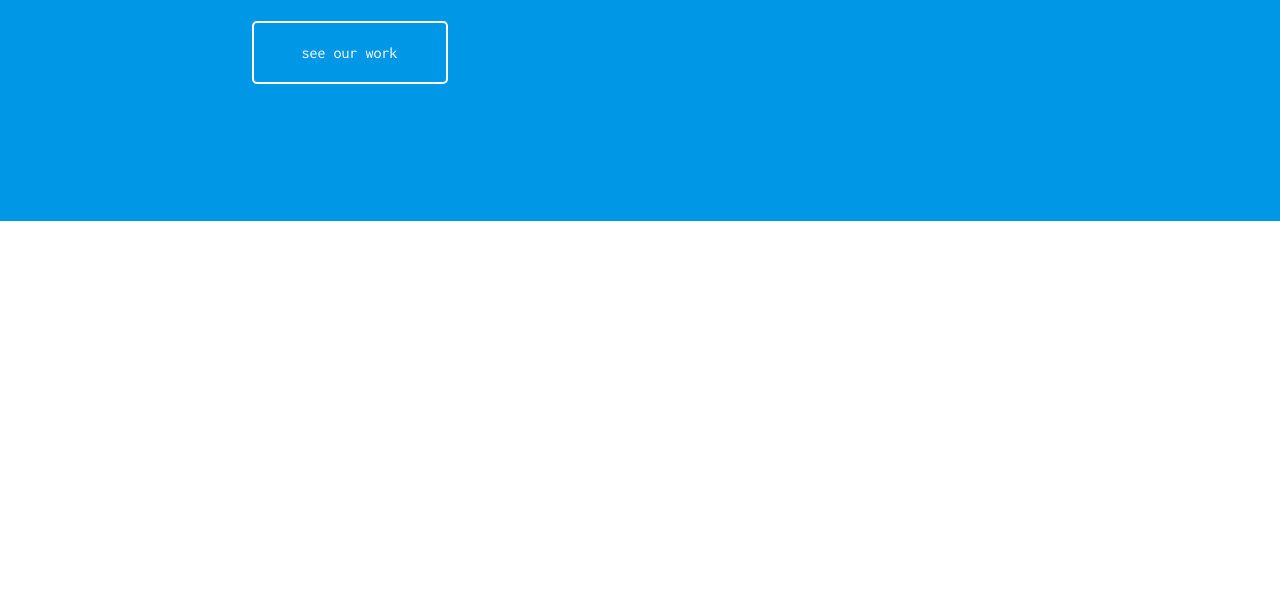
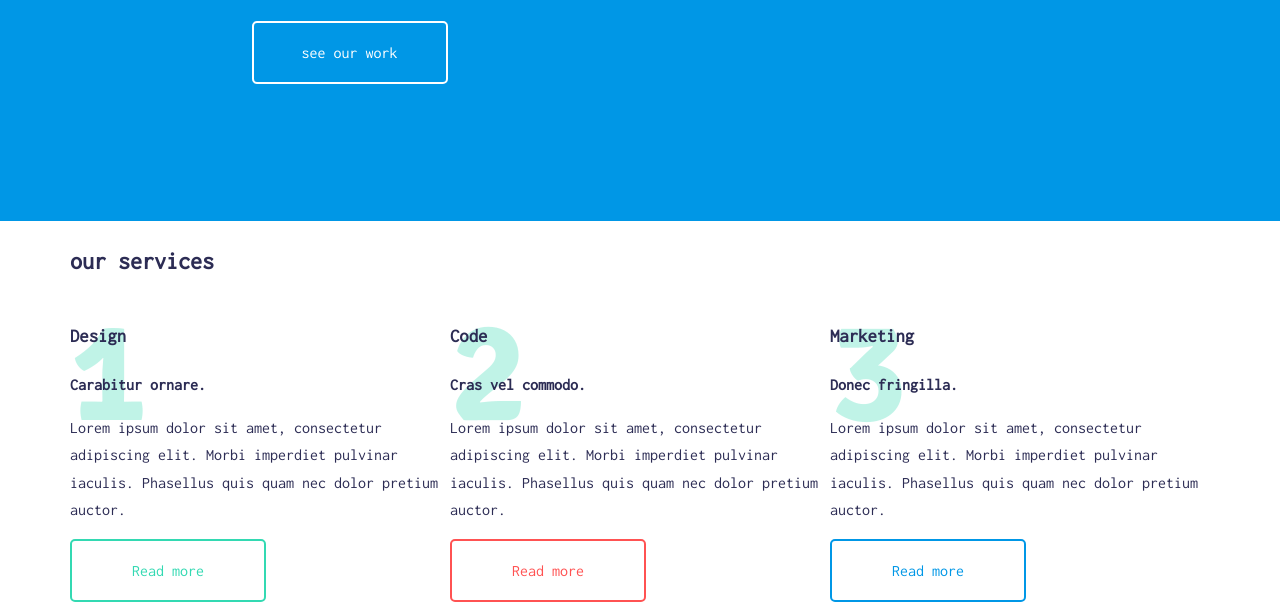
Before and after one commit to ManuLisek/scss-rwd-training, a website: page index.html in a window 1280 px wide. Shown: the part 330-932 px from the top of the page. Before the commit the page ends 800 px from the top, so only its background shows below. Drawn offline with Linux system fonts and the light colour scheme.

Commit message:
Add section our service

```diff
--- a/index.html
+++ b/index.html
@@ -38,5 +38,33 @@
           <a href="#" class="btn btn-one">see our work</a>
         </div>
       </header>
+      <section class="our-services">
+        <div class="container">
+          <h2 class="section-title">our services</h2>
+          <div class="wrapper">
+            <div class="box">
+              <h3 class="section-subtitle">Design</h3>
+              <div class="number">1</div>
+              <p class="bold-paragraph">Carabitur ornare.</p>
+              <p>Lorem ipsum dolor sit amet, consectetur adipiscing elit. Morbi imperdiet pulvinar iaculis. Phasellus quis quam nec dolor pretium auctor.</p>
+              <a href="#" class="btn btn-two">Read more</a>
+          </div>
+          <div class="box">
+              <h3 class="section-subtitle">Code</h3>
+              <div class="number">2</div>
+              <p class="bold-paragraph">Cras vel commodo.</p>
+              <p>Lorem ipsum dolor sit amet, consectetur adipiscing elit. Morbi imperdiet pulvinar iaculis. Phasellus quis quam nec dolor pretium auctor.</p>
+              <a href="#" class="btn btn-three">Read more</a>
+          </div>
+          <div class="box">
+              <h3 class="section-subtitle">Marketing</h3>
+              <div class="number">3</div>
+              <p class="bold-paragraph">Donec fringilla.</p>
+              <p>Lorem ipsum dolor sit amet, consectetur adipiscing elit. Morbi imperdiet pulvinar iaculis. Phasellus quis quam nec dolor pretium auctor.</p>
+              <a href="#" class="btn btn-four">Read more</a>
+          </div>
+          </div>
+        </div>
+      </section>
   </body>
 </html>
--- a/sass/style.scss
+++ b/sass/style.scss
@@ -145,3 +145,60 @@ a:hover {
 .page-title span {
   font-family: "Signika", sans-serif;
 }
+
+/*Our services*/
+.wrapper {
+  display: flex;
+  flex-wrap: wrap;
+  justify-content: space-between;
+}
+
+.box {
+  flex: 0 0 33.333%;
+  position: relative;
+}
+
+.number {
+  position: absolute;
+  color: $color-two;
+  font-size: 144px;
+  font-family: "Signika", sans-serif;
+  opacity: 0.3;
+  line-height: 1;
+  top: 0;
+  z-index: -1;
+}
+
+.bold-paragraph {
+  font-weight: bold;
+}
+
+.btn-two {
+  color: $color-two;
+  border-color: $color-two;
+  background-image: linear-gradient(90deg, $color-two 50%, transparent 50%);
+}
+
+.btn-two:hover {
+  color: $dark-background-font;
+}
+
+.btn-three {
+  color: $color-three;
+  border-color: $color-three;
+  background-image: linear-gradient(90deg, $color-three 50%, transparent 50%);
+}
+
+.btn-three:hover {
+  color: $dark-background-font;
+}
+
+.btn-four {
+  color: $color-one;
+  border-color: $color-one;
+  background-image: linear-gradient(90deg, $color-one 50%, transparent 50%);
+}
+
+.btn-four:hover {
+  color: $dark-background-font;
+}
```
Also changed, not shown: css/style.css, 1 other file.
